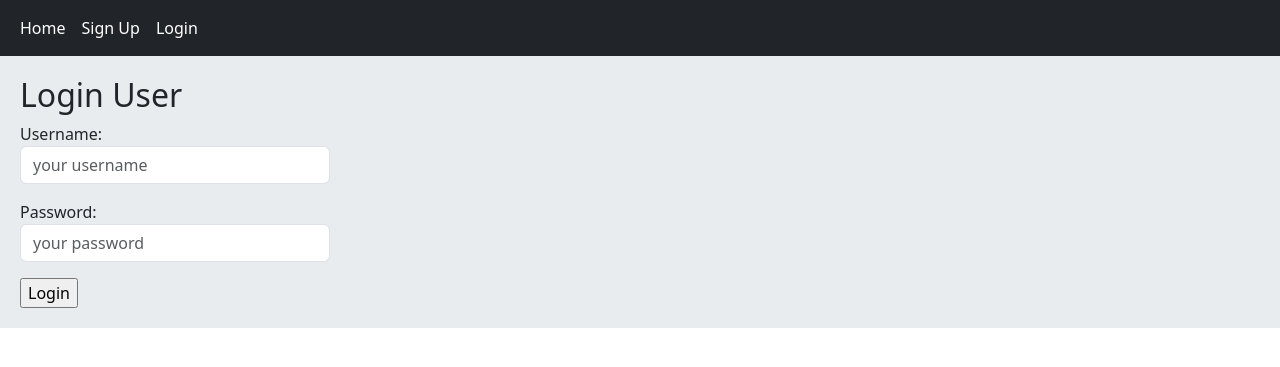
After one commit to hexSven76/social_network, a Django app: page /account/login/ in a window 1280 px wide. The commit adds this page. Shown: the top 367 px of the page. Run offline with Django 5.2, Linux system fonts and the light colour scheme.

Commit message:
created login page.

```diff
--- a/account/forms.py
+++ b/account/forms.py
@@ -31,3 +31,10 @@ class UserRegisterationForm(forms.Form):
         if pw1 and pw2: # checking if they exist
             if pw1 != pw2:
                 raise ValidationError('Passwords must match!')
+
+
+
+class UserLoginForm(forms.Form):
+
+    username = forms.CharField(widget=forms.TextInput(attrs={'class':'form-control', 'placeholder':'your username'}))
+    password = forms.CharField(widget=forms.PasswordInput(attrs={'class':'form-control', 'placeholder':'your password'}))
--- /dev/null
+++ b/account/templates/account/login.html
@@ -0,0 +1,13 @@
+{% extends 'base.html' %}
+
+{% block content %}
+
+    <h2>Login User</h2>
+
+    <form action="" method="post" class="col-md-3" novalidate>
+        {% csrf_token %}
+        {{ form.as_p }}
+        <input type="submit" value="Login">
+    </form>
+
+{% endblock %}
--- a/account/urls.py
+++ b/account/urls.py
@@ -3,5 +3,6 @@ from .import views
 
 app_name = 'account'
 urlpatterns = [
-    path('register/', views.RegisterView.as_view(), name='user_register')
+    path('register/', views.UserRegisterView.as_view(), name='user_register'),
+    path('login/', views.UserLoginView.as_view(), name='user_login'),
 ]
--- a/account/views.py
+++ b/account/views.py
@@ -1,8 +1,9 @@
 from django.shortcuts import render, redirect
 from django.views import View
-from .forms import UserRegisterationForm
+from .forms import UserRegisterationForm, UserLoginForm
 from django.contrib.auth.models import  User
 from django.contrib import messages
+from django.contrib.auth import authenticate, login
 
 
 class UserRegisterView(View):
@@ -23,3 +24,26 @@ class UserRegisterView(View):
             return redirect('home:home')
 
         return render(request, self.template_name, {"form":form})
+
+
+class UserLoginView(View):
+
+    form_class = UserLoginForm
+    template_name = 'account/login.html'
+
+    def get(self, request):
+        form = self.form_class()
+        return render(request, self.template_name, {'form':form})
+
+    def post(self,request):
+        form = self.form_class(request.POST)
+        if form.is_valid():
+            cd = form.cleaned_data
+            user = authenticate(request, username=cd['username'], password=cd['password'])
+            if user is not None:
+                login(request, user)
+                messages.success(request, 'Logged in Successfully!', 'success')
+                return redirect('home:home')
+
+            messages.error(request, 'username or password is wrong!', 'warning')
+        return render(request, self.template_name, {'form':form})
--- a/templates/inc/navbar.html
+++ b/templates/inc/navbar.html
@@ -3,6 +3,7 @@
       <div class="navbar-nav">
         <a class="nav-link active" href="{% url 'home:home' %}">Home</a>
         <a class="nav-link active" href="{% url 'account:user_register' %}">Sign Up</a>
+        <a class="nav-link active" href="{% url 'account:user_login' %}">Login</a>
       </div>
   </div>
 </nav>
```
Also changed, not shown: db.sqlite3.
